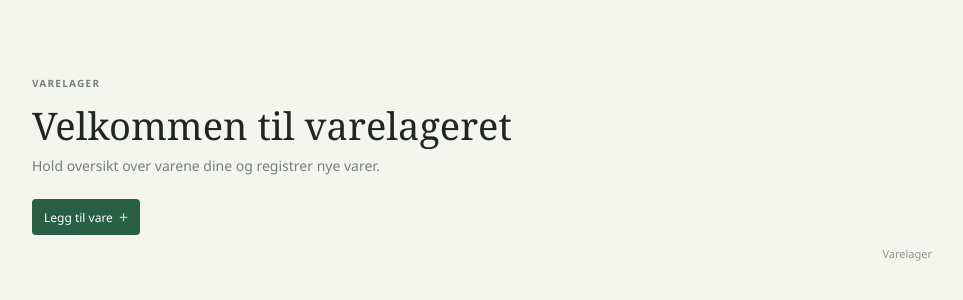
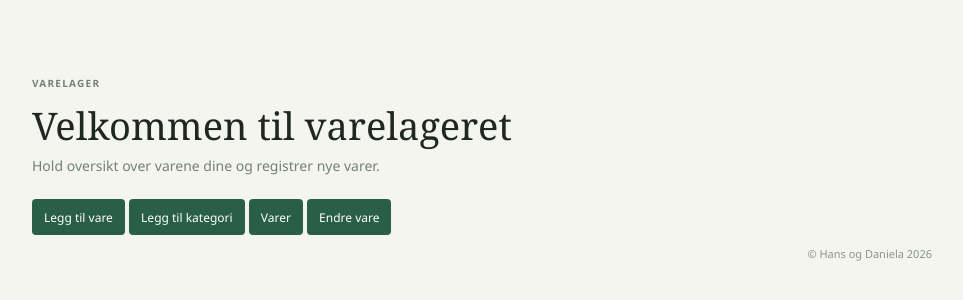
Before and after one commit to Skakke/varelager, a FastAPI app: page / in a window 1280 px wide. Shown: the part 64-364 px from the top of the page, without its empty margins (248-1211 px from the left). Run offline with FastAPI, Linux system fonts and the light colour scheme.

Commit message:
lagt til metoder og sider

```diff
--- a/main.py
+++ b/main.py
@@ -1,7 +1,7 @@
 from fastapi import FastAPI, Request
 from fastapi.responses import FileResponse
 from fastapi.staticfiles import StaticFiles
-from database import legg_til_ny_vare, create_tables
+from database import legg_til_ny_vare, legg_til_ny_kategori, create_tables, oppdater_vare, sok_varer, hent_kategorier
 from fastapi import HTTPException
 import sqlite3
 from pydantic import BaseModel
@@ -26,6 +26,9 @@ class Vare(BaseModel):
     antall_paa_lager: int
     kort_beskrivelse: str
 
+class Kategori(BaseModel):
+    navn: str
+
 @app.get("/")
 def index(request: Request):
     return templates.TemplateResponse(
@@ -34,15 +37,41 @@ def index(request: Request):
         context={},
     )
 
-@app.get("/leggtilvare")
+@app.get("/nyvare")
 def leggtilvare(request: Request):
     return templates.TemplateResponse(
         request=request,
-        name="leggtilvare.html",
+        name="nyvare.html",
+        context={"kategorier": hent_kategorier()},
+    )
+
+@app.get("/endrevare")
+def endrevare(request: Request):
+    return templates.TemplateResponse(
+        request=request,
+        name="endrevare.html",
+        context={"kategorier": hent_kategorier()},
+    )
+
+# Viser alle varer, eller bare de som passer med søket.
+@app.get("/varer")
+def visvarer(request: Request, sok: str = ""):
+    return templates.TemplateResponse(
+        request=request,
+        name="varer.html",
+        context={"varer": sok_varer(sok.strip()), "sok": sok},
+    )
+
+@app.get("/nykategori")
+def leggtilkategori(request: Request):
+    return templates.TemplateResponse(
+        request=request,
+        name="nykategori.html",
         context={},
     )
 
-@app.post("/api/varer", status_code=201)
+
+@app.post("/api/nyvare", status_code=201)
 def add_vare(vare: Vare):
     try:
         saved = legg_til_ny_vare(
@@ -64,16 +93,46 @@ def add_vare(vare: Vare):
 
 
 @app.post("/api/kategorier", status_code=201)
-def add_kategori(kategori: str):
+def add_kategori(kategori: Kategori):
     try:
-        saved = legg_til_ny_kategori(kategori)
+        legg_til_ny_kategori(kategori.navn)
+
+    except sqlite3.IntegrityError as error:
+        raise HTTPException(
+            status_code=409,
+            detail="Kategorien finnes allerede.",
+        ) from error
+
     except sqlite3.Error as error:
         raise HTTPException(
             status_code=500,
             detail="Kunne ikke opprette kategorien.",
         ) from error
 
-    if not saved:
-        raise HTTPException(status_code=500, detail="Kategorien ble ikke lagret.")
+    return {"success": True, "message": "Kategori lagt til."}
 
-    return {"success": True, "message": "Kategori lagt til."}
+
+@app.get("/api/varer")
+def search_varer(sok: str = ""):
+    return sok_varer(sok.strip())
+
+@app.put("/api/varer/{vare_id}")
+def update_vare(vare_id: int, vare: Vare):
+    try:
+        updated = oppdater_vare(
+            vare_id,
+            vare.varenavn,
+            vare.kategori,
+            vare.antall_paa_lager,
+            vare.kort_beskrivelse,
+        )
+    except sqlite3.Error as error:
+        raise HTTPException(
+            status_code=500,
+            detail="Kunne ikke oppdatere varen.",
+        ) from error
+
+    if not updated:
+        raise HTTPException(status_code=404, detail="Fant ikke varen.")
+
+    return {"success": True, "message": "Vare oppdatert."}
--- a/static/script.js
+++ b/static/script.js
@@ -1,13 +1,13 @@
-const addForm = document.querySelector("#add-form");
+const addvareForm = document.querySelector("#add-vare-form");
 
-if (addForm) {
+if (addvareForm) {
 const statusMessage = document.createElement("p");
 statusMessage.setAttribute("role", "status");
-addForm.after(statusMessage);
+addvareForm.after(statusMessage);
 
-addForm.addEventListener("submit", async (event) => {
+addvareForm.addEventListener("submit", async (event) => {
 	event.preventDefault();
-	const formData = new FormData(addForm);
+	const formData = new FormData(addvareForm);
 	const vare = {
 		varenavn: formData.get("name").trim(),
 		kategori: formData.get("category"),
@@ -16,7 +16,7 @@ addForm.addEventListener("submit", async (event) => {
 	};
 
 	try {
-		const response = await fetch("/api/varer", {
+		const response = await fetch("/api/nyvare", {
 			method: "POST",
 			headers: { "Content-Type": "application/json" },
 			body: JSON.stringify(vare)
@@ -24,9 +24,124 @@ addForm.addEventListener("submit", async (event) => {
 		const result = await response.json();
 
 		statusMessage.textContent = response.ok ? result.message : result.detail;
-		if (response.ok) addForm.reset();
+		if (response.ok) addvareForm.reset();
 	} catch {
 		statusMessage.textContent = "Kunne ikke kontakte serveren.";
 	}
 });
 }
+
+const addkategoriForm = document.querySelector("#add-kategori-form");
+
+if (addkategoriForm) {
+const statusMessage = document.createElement("p");
+statusMessage.setAttribute("role", "status");
+addkategoriForm.after(statusMessage);
+
+addkategoriForm.addEventListener("submit", async (event) => {
+	event.preventDefault();
+	const formData = new FormData(addkategoriForm);
+	const kategori = {
+		navn: formData.get("name").trim()
+	};
+
+	try {
+		const response = await fetch("/api/kategorier", {
+			method: "POST",
+			headers: { "Content-Type": "application/json" },
+			body: JSON.stringify(kategori)
+		});
+		const result = await response.json();
+
+		statusMessage.textContent = response.ok ? result.message : result.detail;
+		if (response.ok) addkategoriForm.reset();
+	} catch {
+		statusMessage.textContent = "Kunne ikke kontakte serveren.";
+	}
+});
+}
+
+const searchvareForm = document.querySelector("#search-vare-form");
+const editvareForm = document.querySelector("#edit-vare-form");
+
+if (searchvareForm && editvareForm) {
+const searchResults = document.querySelector("#search-results");
+const statusMessage = document.createElement("p");
+statusMessage.setAttribute("role", "status");
+editvareForm.after(statusMessage);
+
+// Fyller ut skjemaet med verdiene til den valgte varen.
+const fyllUtSkjema = (vare) => {
+	editvareForm.elements.id.value = vare.id;
+	editvareForm.elements.name.value = vare.varenavn;
+	editvareForm.elements.category.value = vare.kategori;
+	editvareForm.elements.quantity.value = vare.antall_paa_lager;
+	editvareForm.elements.description.value = vare.kort_beskrivelse ?? "";
+	statusMessage.textContent = "";
+	editvareForm.elements.name.focus();
+};
+
+searchvareForm.addEventListener("submit", async (event) => {
+	event.preventDefault();
+	const sok = new FormData(searchvareForm).get("sok").trim();
+	searchResults.replaceChildren();
+
+	try {
+		const response = await fetch(`/api/varer?sok=${encodeURIComponent(sok)}`);
+		const varer = await response.json();
+
+		if (varer.length === 0) {
+			statusMessage.textContent = "Fant ingen varer.";
+			return;
+		}
+		statusMessage.textContent = "";
+
+		// Går rett til redigering hvis det bare er ett treff.
+		if (varer.length === 1) {
+			fyllUtSkjema(varer[0]);
+			return;
+		}
+
+		for (const vare of varer) {
+			const button = document.createElement("button");
+			button.type = "button";
+			button.textContent = `#${vare.id} ${vare.varenavn} (${vare.antall_paa_lager} stk)`;
+			button.addEventListener("click", () => fyllUtSkjema(vare));
+			const item = document.createElement("li");
+			item.append(button);
+			searchResults.append(item);
+		}
+	} catch {
+		statusMessage.textContent = "Kunne ikke kontakte serveren.";
+	}
+});
+
+editvareForm.addEventListener("submit", async (event) => {
+	event.preventDefault();
+	const formData = new FormData(editvareForm);
+	if (!formData.get("id")) {
+		statusMessage.textContent = "Søk opp en vare først.";
+		return;
+	}
+	const vare = {
+		varenavn: formData.get("name").trim(),
+		kategori: formData.get("category"),
+		antall_paa_lager: Number(formData.get("quantity")),
+		kort_beskrivelse: formData.get("description").trim()
+	};
+
+	try {
+		const response = await fetch(`/api/varer/${formData.get("id")}`, {
+			method: "PUT",
+			headers: { "Content-Type": "application/json" },
+			body: JSON.stringify(vare)
+		});
+		const result = await response.json();
+
+		statusMessage.textContent = response.ok ? result.message : result.detail;
+		if (response.ok) searchResults.replaceChildren();
+	} catch {
+		statusMessage.textContent = "Kunne ikke kontakte serveren.";
+	}
+});
+}
--- a/static/style.css
+++ b/static/style.css
@@ -78,19 +78,24 @@ h2 { margin-bottom: 0; font-family: Georgia, "Times New Roman", serif; font-size
 .form-field select { padding: 0 10px; }
 
 .add-section { display: grid; grid-template-columns: 190px 1fr; gap: 25px; align-items: start; margin-top: 28px; padding: 20px 22px; border: 1px solid #dfe5dc; border-radius: 6px; background: #edf1e9; }
-#add-form { display: grid; grid-template-columns: 1.3fr 1fr 90px 1.2fr auto; gap: 10px; align-items: end; }
+#add-vare-form { display: grid; grid-template-columns: 1.3fr 1fr 90px 1.2fr auto; gap: 10px; align-items: end; }
+#add-kategori-form { display: grid; grid-template-columns: 1fr auto; gap: 10px; align-items: end; }
 .form-field { display: grid; gap: 6px; min-width: 0; }
 .form-field > span { color: #566158; font-size: 11px; font-weight: 600; }
 .form-field input, .form-field select { height: 36px; padding: 0 9px; font-size: 12px; }
 .submit-button { height: 36px; border: 0; border-radius: 4px; padding: 0 12px; background: var(--green); color: #fff; font-size: 12px; white-space: nowrap; }
 .submit-button:hover { background: var(--green-dark); }
 .submit-button span { padding-left: 6px; color: var(--lime); font-size: 16px; }
+#list-search-form { display: grid; grid-template-columns: 1fr auto; gap: 10px; align-items: end; margin-bottom: 16px; }
+.vare-table { width: 100%; border-collapse: collapse; background: var(--paper); border: 1px solid var(--line); border-radius: 4px; font-size: 12px; }
+.vare-table th, .vare-table td { padding: 8px 10px; border-bottom: 1px solid var(--line); text-align: left; }
 .storage-note { margin: 11px 0 36px; color: #8a958b; font-size: 11px; text-align: right; }
 
 @media (max-width: 900px) {
-	#add-form { grid-template-columns: 1fr 1fr 90px; }
+	#add-vare-form { grid-template-columns: 1fr 1fr 90px; }
 	.description-field { grid-column: span 2; }
 	.submit-button { grid-column: 3; }
+	#add-kategori-form .submit-button { grid-column: 2; }
 	.add-section { grid-template-columns: 1fr; gap: 18px; }
 }
 
@@ -100,9 +105,10 @@ h2 { margin-bottom: 0; font-family: Georgia, "Times New Roman", serif; font-size
 	h1 { font-size: 32px; }
 	.page-subtitle { max-width: 220px; font-size: 12px; }
 	.add-section { margin-top: 23px; padding: 17px 14px; }
-	#add-form { grid-template-columns: 1fr 1fr; }
+	#add-vare-form { grid-template-columns: 1fr 1fr; }
 	.name-field, .description-field { grid-column: span 2; }
 	.quantity-field { grid-column: 1; }
 	.submit-button { grid-column: 2; align-self: end; }
 	.storage-note { text-align: left; }
+	#add-kategori-form { grid-template-columns: 1fr 1fr; }
 }
--- a/templates/base.html
+++ b/templates/base.html
@@ -9,16 +9,19 @@
   <script src="{{ url_for('static', path='/script.js') }}" defer></script>
 </head>
 <body>
+  <!-- Header og footer er samme på alle sider -->
 <header class="topbar">
   <a class="brand" href="/">Varelager</a>
   <span class="topbar-meta">Lageroversikt</span>
 </header>
 
+<!-- Begrenser bredden på innholdet og sentrerer det på siden. Jinja2 for å sette inn dynamisk innhold i main delen av side-->
+<main class="page-shell">
 
-<main class="page-shell">
-  {% block content %}{% endblock %}
+  {% block content %}      {% endblock %}
+
 </main>
 
-<footer class="page-shell storage-note">Varelager</footer>
+<footer class="page-shell storage-note">© Hans og Daniela 2026</footer>
 </body>
 </html>
--- a/templates/index.html
+++ b/templates/index.html
@@ -1,12 +1,12 @@
 {% extends "base.html" %}
-
 {% block content %}
 <section class="welcome-section" aria-labelledby="welcome-title">
 	<p class="eyebrow">VARELAGER</p>
 	<h1 id="welcome-title">Velkommen til varelageret</h1>
 	<p class="page-subtitle">Hold oversikt over varene dine og registrer nye varer.</p>
-	<a class="submit-button welcome-action" href="/leggtilvare">
-		Legg til vare <span aria-hidden="true">+</span>
-	</a>
+	<a class="submit-button welcome-action" href="/nyvare">Legg til vare</a>
+	<a class="submit-button welcome-action" href="/nykategori">Legg til kategori</a>
+	<a class="submit-button welcome-action" href="/varer">Varer</a>
+	<a class="submit-button welcome-action" href="/endrevare">Endre vare</a>
 </section>
 {% endblock %}
```
Also changed, not shown: database.py (+51 -6 lines), templates/endrevare.html (added, +42 -0 lines), templates/nykategori.html (added, +17 -0 lines), templates/nyvare.html (renamed from templates/leggtilvare.html, +5 -6 lines), templates/varer.html (added, +40 -0 lines), database.db, 2 other files.
